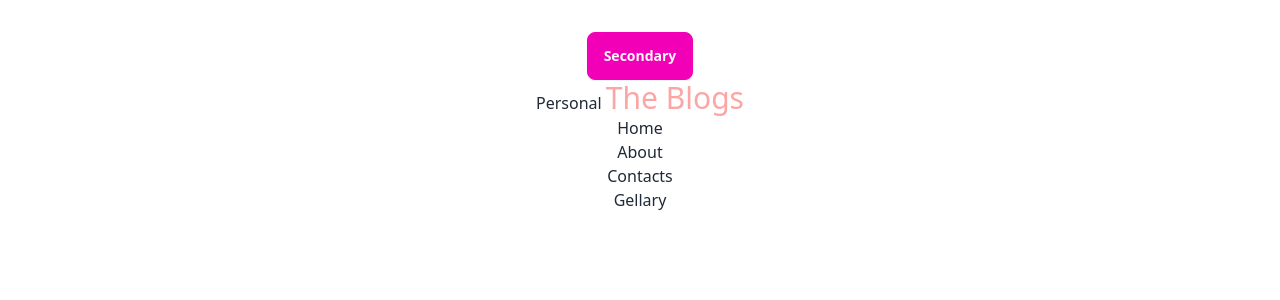
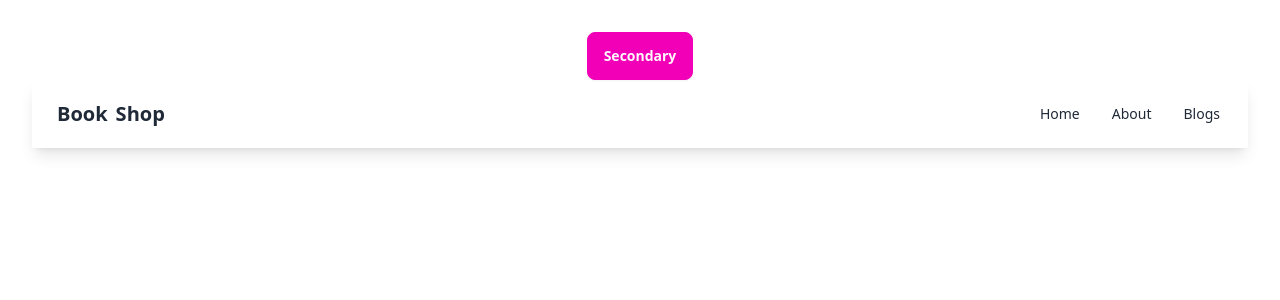
Before and after one commit to alhaj-cmd/bytebox, a React (Vite) app: page / in a window 1280 px wide. Shown: the top 300 px of the page. Built offline with nearby package versions, Linux system fonts and the light colour scheme.

Commit message:
file setup

```diff
--- a/eslint.config.js
+++ b/eslint.config.js
@@ -33,6 +33,7 @@ export default [
         'warn',
         { allowConstantExport: true },
       ],
+      "no-unused-vars": "off"
     },
   },
 ]
--- /dev/null
+++ b/src/assets/Home/Nav/Home.jsx
@@ -0,0 +1,11 @@
+import React from 'react';
+
+const Home = () => {
+    return (
+        <div>
+
+        </div>
+    );
+};
+
+export default Home;
--- a/src/assets/Home/Nav/Nav.jsx
+++ b/src/assets/Home/Nav/Nav.jsx
@@ -2,18 +2,18 @@ function Nav() {
 
     return (
       <>
-       <div>
-       <div>
-        <h1>Personal <span className="text-3xl text-red-300">The Blogs </span></h1>
-        {/* <button className="btn btn-active btn-secondary">Secondary</button> */}
-        </div>
-        <ul>
-            <li>Home</li>
-            <li>About</li>
-            <li>Contacts</li>
-            <li>Gellary</li>
-        </ul>
-       </div>
+      <div className="navbar bg-base-100 shadow-lg">
+  <div className="flex-1">
+    <a className="btn btn-ghost text-xl">Book <span>Shop</span></a>
+  </div>
+  <div className="flex-none">
+    <ul className="menu menu-horizontal px-1">
+      <li><a>Home</a></li>
+      <li><a>About</a></li>
+      <li><a>Blogs</a></li>
+    </ul>
+  </div>
+</div>
       </>
     )
   }
```
